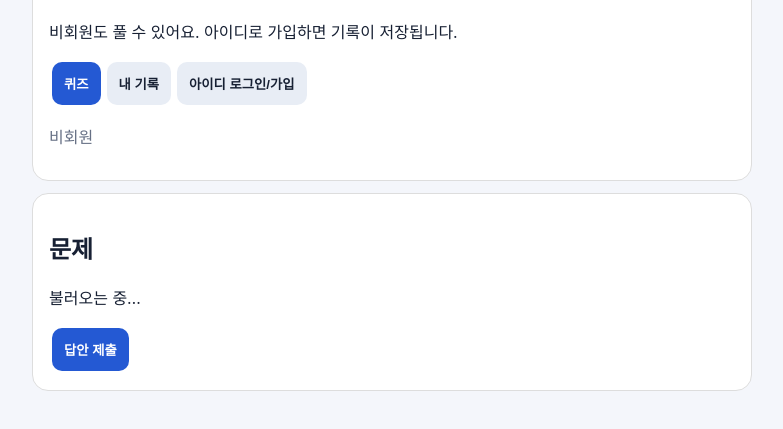
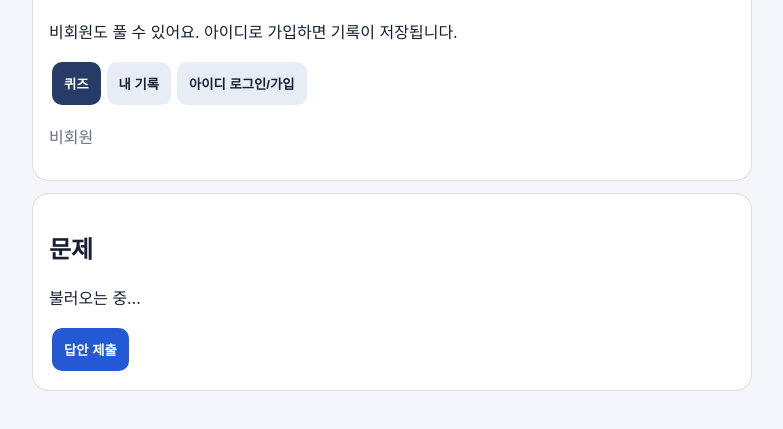
Before and after one commit to f9yjpzfypf-rgb/-, a plain HTML site: page index.html in a window 1280 px wide. Both pictures are taken after a click on the button "퀴즈". Shown: the part 115-544 px from the top of the page, without its empty margins (248-1031 px from the left). Drawn offline with nearby package versions, Linux system fonts and the light colour scheme.

Commit message:
index.html 업데이트

```diff
--- a/index.html
+++ b/index.html
@@ -1,4 +1,7 @@
-<!doctype html><html lang="ko"><head><meta charset="utf-8"><meta name="viewport" content="width=device-width,initial-scale=1"><title>OX 퀴즈</title><style>
+<!doctype html><html lang="ko"><head><meta charset="utf-8"><meta name="viewport" content="width=device-width,initial-scale=1"><title>OX 퀴즈</title><style>button.active {
+  background: #263b65;
+  color: white;
+}
 body{font-family:-apple-system,sans-serif;background:#f4f6fb;color:#172033;margin:0}main{max-width:720px;margin:auto;padding:16px}.card{background:white;border:1px solid #ddd;border-radius:16px;padding:16px;margin:12px 0}button{padding:12px;border:0;border-radius:10px;background:#2459d3;color:white;font-weight:bold;margin:3px}button.secondary{background:#e8edf5;color:#172033}input,textarea,select{box-sizing:border-box;width:100%;padding:12px;margin:5px 0 12px;border:1px solid #ccd3df;border-radius:8px;font:inherit}.hidden{display:none!important}.correct{border-left:4px solid #19a05a;padding-left:10px}.wrong{border-left:4px solid #d22;padding-left:10px}.muted{color:#667085}.row{display:flex;gap:8px;flex-wrap:wrap}</style></head><body><main>
 <div class="card"><h1>OX 퀴즈</h1><p>비회원도 풀 수 있어요. 아이디로 가입하면 기록이 저장됩니다.</p><button id="navQuiz">퀴즈</button><button class="secondary" id="navHistory">내 기록</button><button class="secondary" id="navAuth">아이디 로그인/가입</button><button class="secondary hidden" id="navAdmin">문제 관리</button><button class="secondary hidden" id="logout">로그아웃</button><p id="who" class="muted">비회원</p></div>
 <section id="auth" class="card hidden"><h2>아이디 로그인/가입</h2><label>아이디 (영문·숫자·밑줄 3~24자)</label><input id="username" autocomplete="username"><label>비밀번호 (6자 이상)</label><input id="password" type="password" autocomplete="current-password"><button id="signup">회원가입</button><button class="secondary" id="login">로그인</button><p id="authMsg"></p></section>
```
